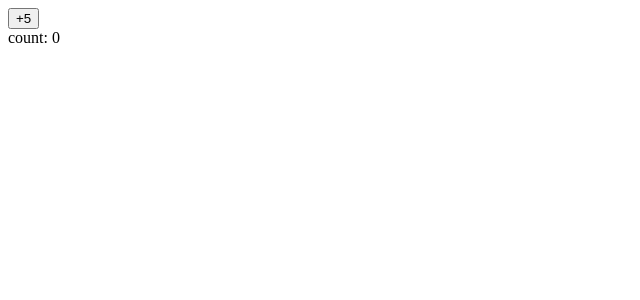
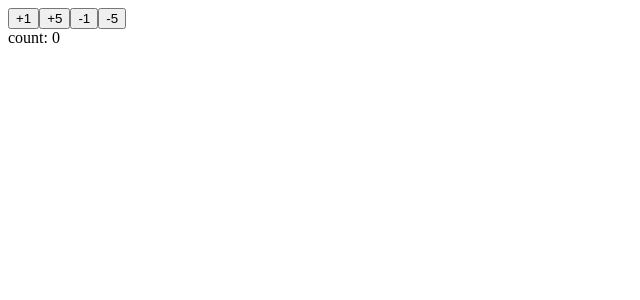
Before and after one commit to gaeeeguri/counting-numbers, a React (Create React App) app: page / in a window 1280 px wide. Shown: the top 300 px of the page, without its empty margins (0-640 px from the left). Built offline with nearby package versions, Linux system fonts and the light colour scheme.

Commit message:
feat(app): add more buttons

```diff
--- a/src/App.js
+++ b/src/App.js
@@ -3,13 +3,19 @@ import React, {useState} from 'react';
 const App = () => {
   const [count, setCount] = useState(0);
 
-  const onClick = () => setCount(prev => prev+5)
+  const onClick = (e) => setCount(prev => prev+parseInt(e.target.value))
 
   return (
     <>
     <div>
-      <button onClick={onClick}>
+      <button onClick={onClick} value={1}>
+        +1
+      </button><button onClick={onClick} value={5}>
         +5
+      </button><button onClick={onClick} value={-1}>
+        -1
+      </button><button onClick={onClick} value={-5}>
+        -5
       </button>
     </div>
     <div>
```
